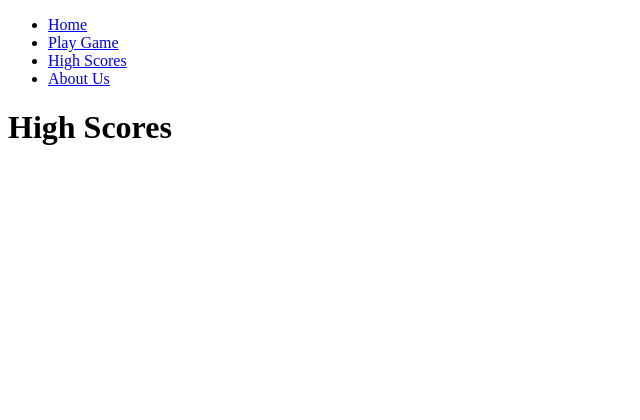
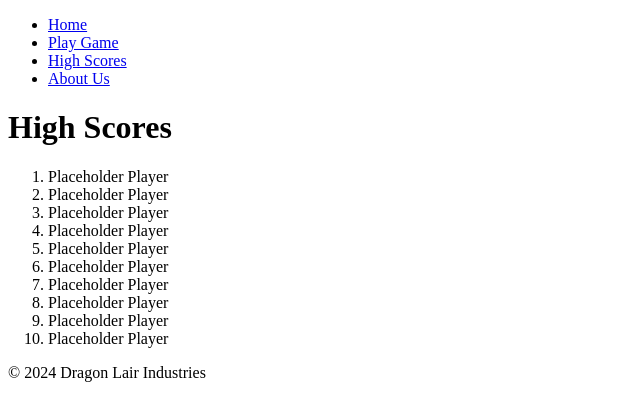
Before and after one commit to dragonlairindustries/pixel-pet, a plain HTML site: page html/high-score.html in a window 1280 px wide. Shown: the whole page, without its empty margins (0-640 px from the left). Drawn offline with Linux system fonts and the light colour scheme.

Commit message:
added placeholder high score list and footer

```diff
--- a/html/high-score.html
+++ b/html/high-score.html
@@ -16,6 +16,23 @@
     </nav>
 </header>
 <body>
-    <h1>High Scores</h1>
+    <main>
+        <h1>High Scores</h1>
+        <ol>
+            <li>Placeholder Player</li>
+            <li>Placeholder Player</li>
+            <li>Placeholder Player</li>
+            <li>Placeholder Player</li>
+            <li>Placeholder Player</li>
+            <li>Placeholder Player</li>
+            <li>Placeholder Player</li>
+            <li>Placeholder Player</li>
+            <li>Placeholder Player</li>
+            <li>Placeholder Player</li>
+        </ol>
+    </main>
 </body>
+<footer>
+    <p>© 2024 Dragon Lair Industries</p>
+</footer>
 </html>
```
